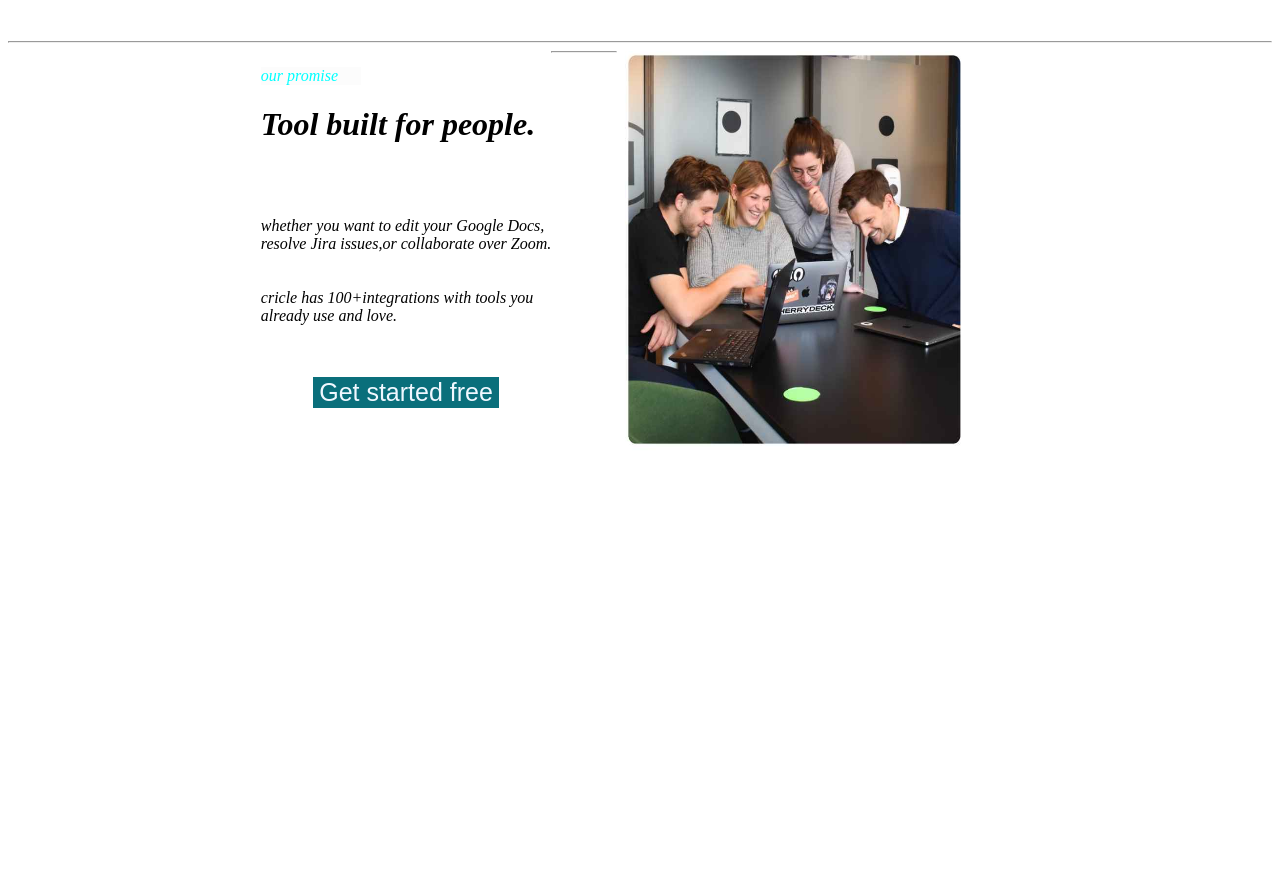
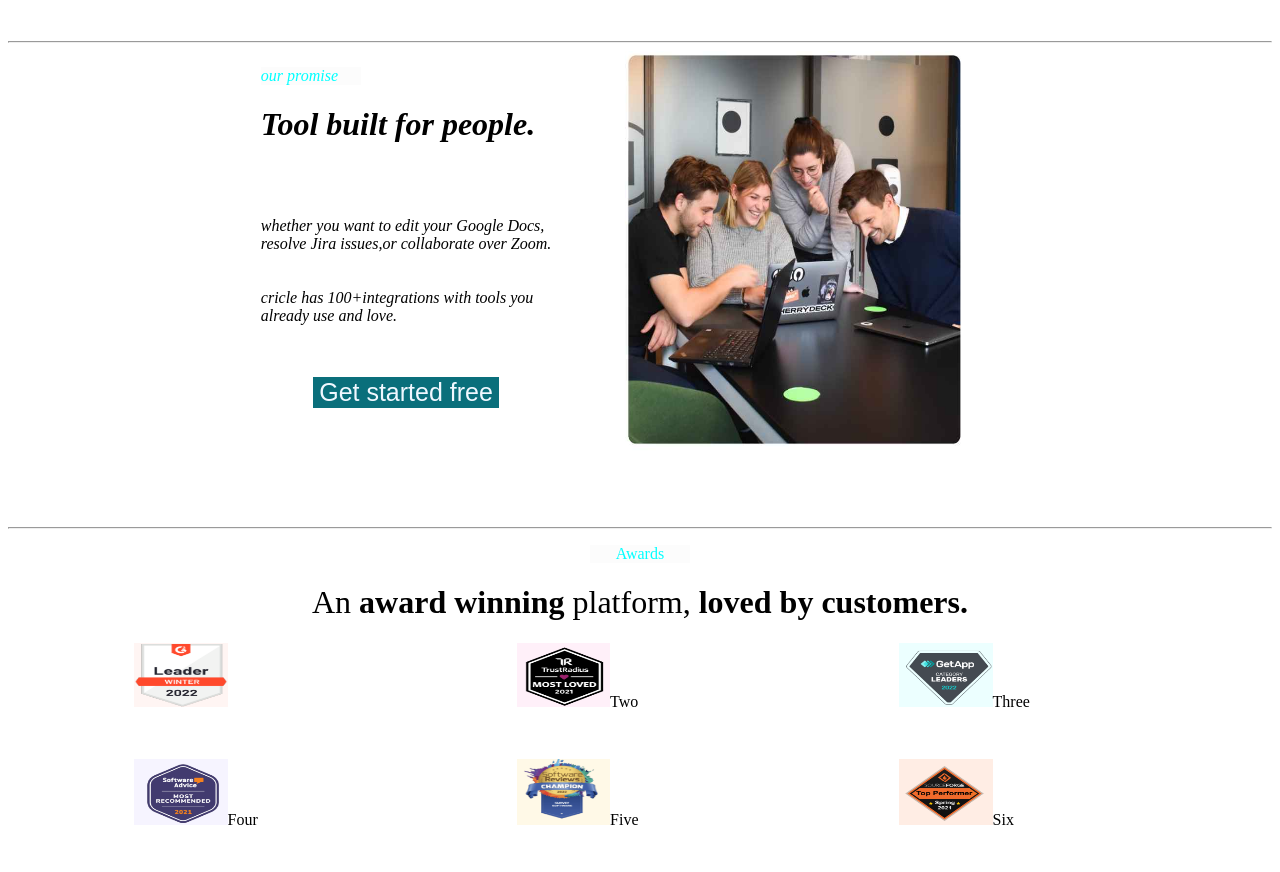
Before and after one commit to dharanishsriram/Project-Circle-Template, a plain HTML site: page index.html in a window 1280 px wide. Shown: the part 964-1836 px from the top of the page. Before the commit the page ends 1419 px from the top, so only its background shows below. Drawn offline with Linux system fonts and the light colour scheme.

Commit message:
version4

```diff
--- a/index.html
+++ b/index.html
@@ -41,6 +41,7 @@
         <span style="color: aqua;">Leader@G2</span>Summer</center></p>
     </div><br><br>
     <hr>
+    <div>
     <div class="h5">
         <div class="h6">
            <div class="h3"><p>our promise</p></div>
@@ -48,13 +49,34 @@
             <p> whether you want to edit your Google Docs,<br>resolve Jira issues,or collaborate over Zoom.<br><br><br>cricle has 100+integrations
             with tools you<br> already use and love.</p><br><br>
             <div class="h1"><center><button> Get started free</button></center></div>
+
         </div>
 
             <div class="h7"><img src="sideimage.jpeg" width="90%" height="400px">
+    </div>
 
-    </div></div>
-    <div>
-    <hr>
+
+    <div ><br><br><br><br><br><br><br><br><br><br><br><br><br><br><br><br><br><br><br><br><br><br><br><br><br><br>
+    <hr></div>
+    <center><div class="h3"><p>Awards</p></div></center>
+    <h1 align="center" class="h4">An<b> award winning </b>platform,<b> loved by customers.</b></h1>
+    <!-- <div class="grid">
+        <div class="griditem" style="background-color: #fff0f9;"><img src='./1.png 'width="105%" height='75%'></div>
+        <div class="griditem" style="background-color: #f5f0f3;"><img src='./2.png 'width='105%' height='75%'></div>
+        <div class="griditem" style="background-color: #e9ebdf;"><img src='./3.png 'width='105%' height='75%'></div>
+        <div class="griditem" style="background-color: #eec3ae;"><img src='./4.png 'width='105%' height='75%'></div>
+        <div class="griditem" style="background-color: #2b16ee;"><img src='./5.png 'width='105%' height='75%'></div>
+        <div class="griditem" style="background-color: #1ce0fa;"><img src='./6.png 'width='105%' height='75%'></div>
+    </div> -->
+    <div class="wrapper">
+        <div class="one"><img src='./1.png 'width="25%" height='60%'></div>
+        <div class="two"><img src='./2.png 'width="25%" height='60%'>Two</div>
+        <div class="three"><img src='./3.png 'width="25%" height='60%'>Three</div>
+        <div class="four"><img src='./4.png 'width="25%" height='60%'>Four</div>
+        <div class="five"><img src='./5.png 'width="25%" height='60%'>Five</div>
+        <div class="six"><img src='./6.png 'width="25%" height='60%'>Six</div>
+      </div>
+
 
     </div>
 
--- a/style1.css
+++ b/style1.css
@@ -77,3 +77,30 @@
     float:right;
     margin-right:20% ;
 }
+
+/* .grid
+{
+    display: grid;
+    grid-template-rows: repeat(3,2fr);
+    justify-content: space-evenly;
+    gap: 2px;
+    padding: 20px;
+    padding-left: 15%;
+}
+.griditem
+{
+font-size: 30px;
+text-align: center;
+padding: 10%;
+width:40%;
+height: 50%; */
+
+
+/* } */
+.wrapper {
+    display: grid;
+    grid-template-columns: repeat(3, 1fr);
+    gap: 10px;
+    margin-left: 10%;
+
+  }
```
Also changed, not shown: 1.png (added), 2.png (added), 3.png (added), 4.png (added), 5.png (added), 6.png (added). Lines whose indentation alone changed are shown as unchanged.
